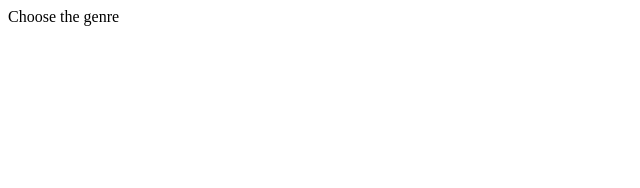
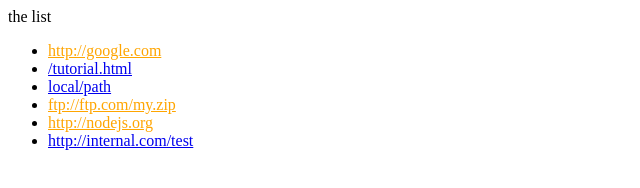
Before and after one commit to stasfilippov/LearnJS_practice, a plain HTML site: page Работа с DOM/Атрибуты и свойства/index.html in a window 1280 px wide. Shown: the whole page, without its empty margins (0-640 px from the left). Drawn offline with Linux system fonts and the light colour scheme.

Commit message:
add: задача 2

```diff
--- a/Работа с DOM/Атрибуты и свойства/index.html
+++ b/Работа с DOM/Атрибуты и свойства/index.html
@@ -8,7 +8,17 @@
 </head>
 <body>
 
-    <div data-widget-name="menu">Choose the genre</div>
+    <!-- <div data-widget-name="menu">Choose the genre</div> -->
+
+    <a name="list">the list</a>
+    <ul>
+    <li><a href="http://google.com">http://google.com</a></li>
+    <li><a href="/tutorial">/tutorial.html</a></li>
+    <li><a href="local/path">local/path</a></li>
+    <li><a href="ftp://ftp.com/my.zip">ftp://ftp.com/my.zip</a></li>
+    <li><a href="http://nodejs.org">http://nodejs.org</a></li>
+    <li><a href="http://internal.com/test">http://internal.com/test</a></li>
+    </ul>
 
     <script src="./index.js"></script>
 </body>
--- a/Работа с DOM/Атрибуты и свойства/index.js
+++ b/Работа с DOM/Атрибуты и свойства/index.js
@@ -1,5 +1,28 @@
-//Напишите код для выбора элемента с атрибутом data-widget-name из документа и прочитайте его значение.
+//1. Напишите код для выбора элемента с атрибутом data-widget-name из документа и прочитайте его значение.
 
-const elem = document.querySelector('[data-widget-name]')
+// const elem = document.querySelector('[data-widget-name]')
 
-console.log(elem.dataset.widgetName);
+// console.log(elem.dataset.widgetName);
+
+//2. Сделайте все внешние ссылки оранжевыми, изменяя их свойство style.
+
+// добавление стиля для одной ссылки
+let links = document.querySelectorAll('a');
+
+for (let link of links) {
+    const href = link.getAttribute('href');
+
+    if(!href) continue;
+
+    if (!href.includes('://')) continue;
+
+    if (href.startsWith('http://internal.com')) continue;
+
+    link.style.color = 'orange';
+}
+
+//Другой вариант проверки
+// let selector = 'a[href*="://"]:not([href^="http://internal.com"])';
+// let links = document.querySelectorAll(selector);
+
+// links.forEach(link => link.style.color = 'orange');
```
